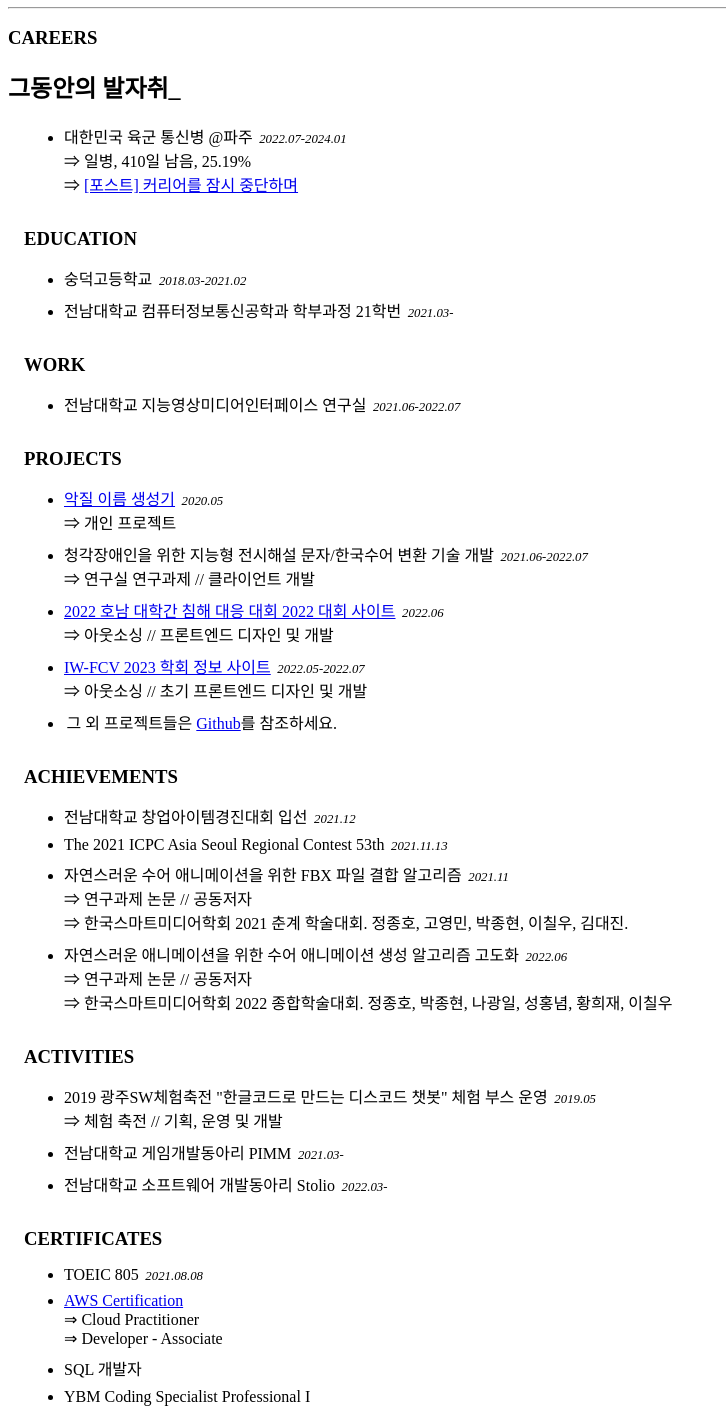
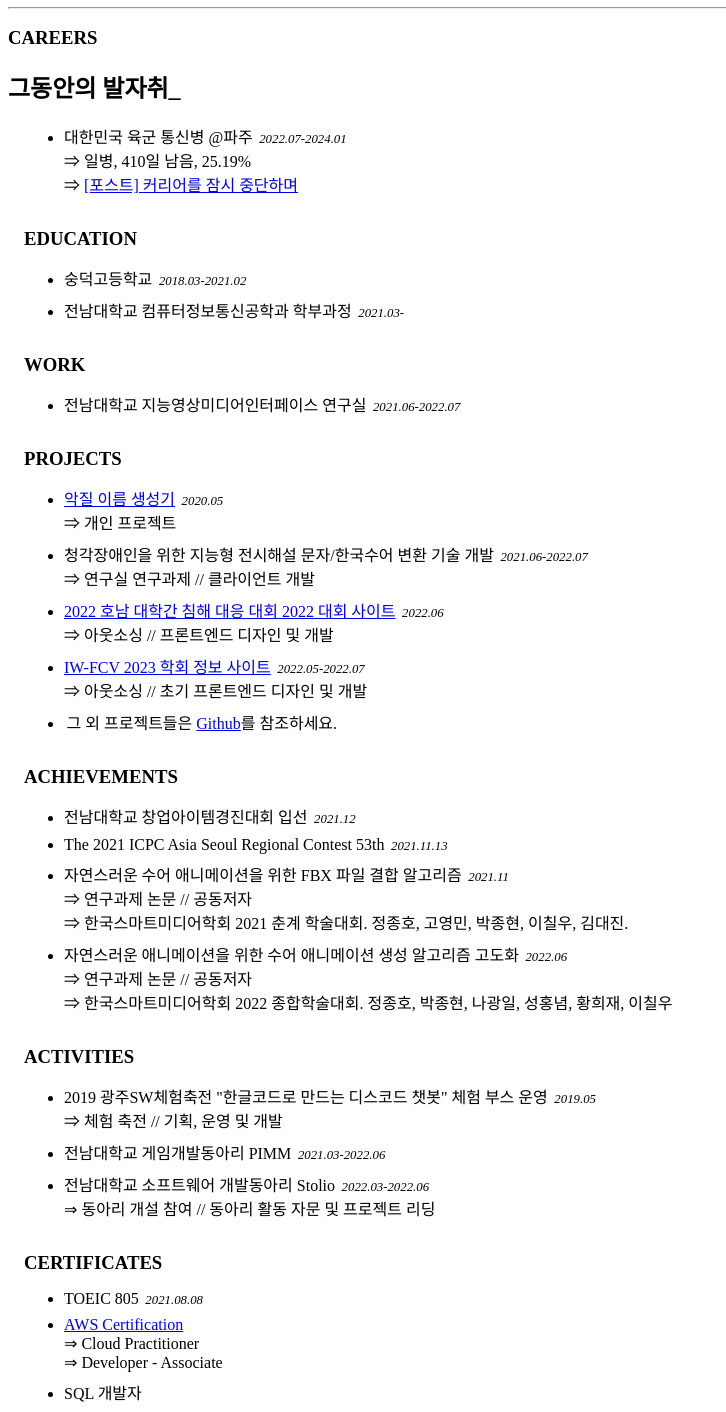
Before and after one commit to ShapeLayer/jonghyeon.me, a Svelte app: page / in a window 1280 px wide. Shown: the part 1628-3040 px from the top of the page, without its empty margins (0-726 px from the left). Built offline with nearby package versions, Linux system fonts and the light colour scheme; the HTML template or start-up script is replaced by a standard one.

Commit message:
Update Careers.svelte

```diff
--- a/src/includes/Careers.svelte
+++ b/src/includes/Careers.svelte
@@ -26,7 +26,7 @@
         date='2018.03-2021.02'
       />
       <CareersSectionContent
-        name='전남대학교 컴퓨터정보통신공학과 학부과정 21학번'
+        name='전남대학교 컴퓨터정보통신공학과 학부과정'
         date='2021.03-'
       />
     </CareersSection>
@@ -101,12 +101,14 @@
       </CareersSectionContent>
       <CareersSectionContent
         name='전남대학교 게임개발동아리 PIMM'
-        date='2021.03-'
+        date='2021.03-2022.06'
       />
       <CareersSectionContent
         name='전남대학교 소프트웨어 개발동아리 Stolio'
-        date='2022.03-'
-      />
+        date='2022.03-2022.06'
+      >
+        ⇒ 동아리 개설 참여 // 동아리 활동 자문 및 프로젝트 리딩
+      </CareersSectionContent>
     </CareersSection>
     <CareersSection id='careers__certificates' title='CERTIFICATES'>
       <CareersSectionContent
```
